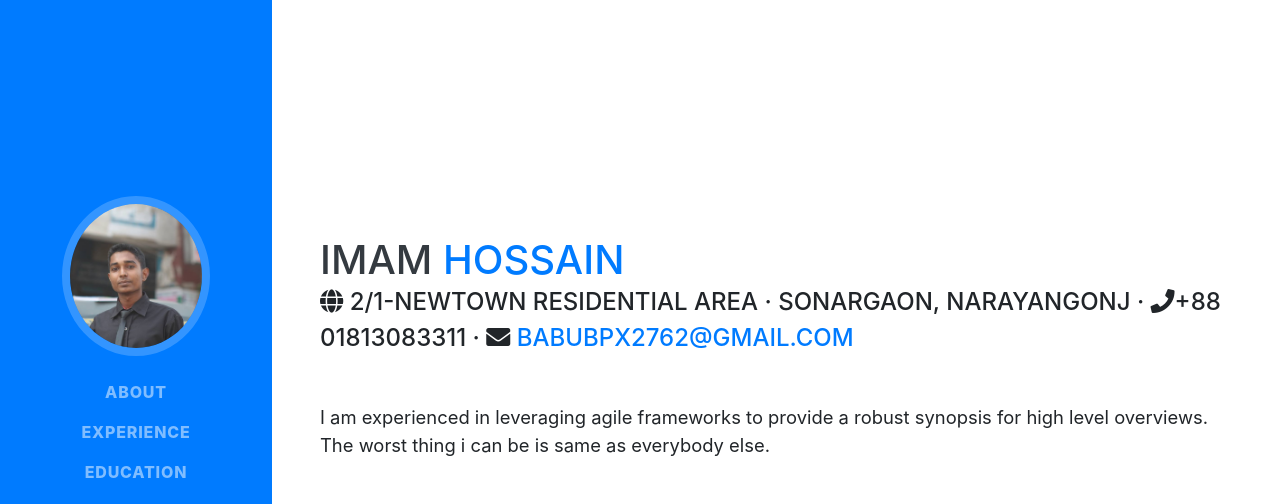
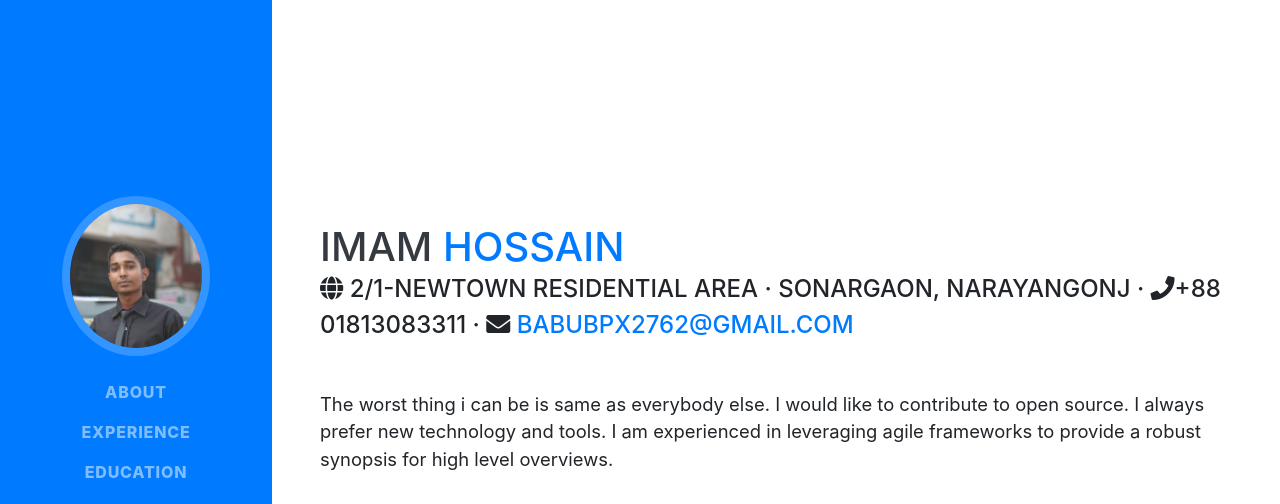
Before and after one commit to ImamHossain-eng/resume, a website with bundled scripts: page index.html in a window 1280 px wide. Shown: the top 504 px of the page. Built offline with nearby package versions, Linux system fonts and the light colour scheme; a web font is replaced by a local one.

Commit message:
Change about me paragraph

```diff
--- a/index.html
+++ b/index.html
@@ -71,7 +71,7 @@
            2/1-Newtown Residential Area · Sonargaon, Narayangonj · <i class="fa fa-phone">  </i>+88 01813083311 · <i class="fa fa-envelope">  </i>
           <a href="mailto:name@email.com">babubpx2762@gmail.com</a>
         </div>
-        <p class="lead mb-5">I am experienced in leveraging agile frameworks to provide a robust synopsis for high level overviews. The worst thing i can be is same as everybody else.</p>
+        <p class="lead mb-5">The worst thing i can be is same as everybody else. I would like to contribute to open source. I always prefer new technology and tools. I am experienced in leveraging agile frameworks to provide a robust synopsis for high level overviews. </p>
         <div class="social-icons">
           <a href="https://www.linkedin.com/in/babu-stenly-aba507157/">
             <i class="fab fa-linkedin-in"></i>
```
